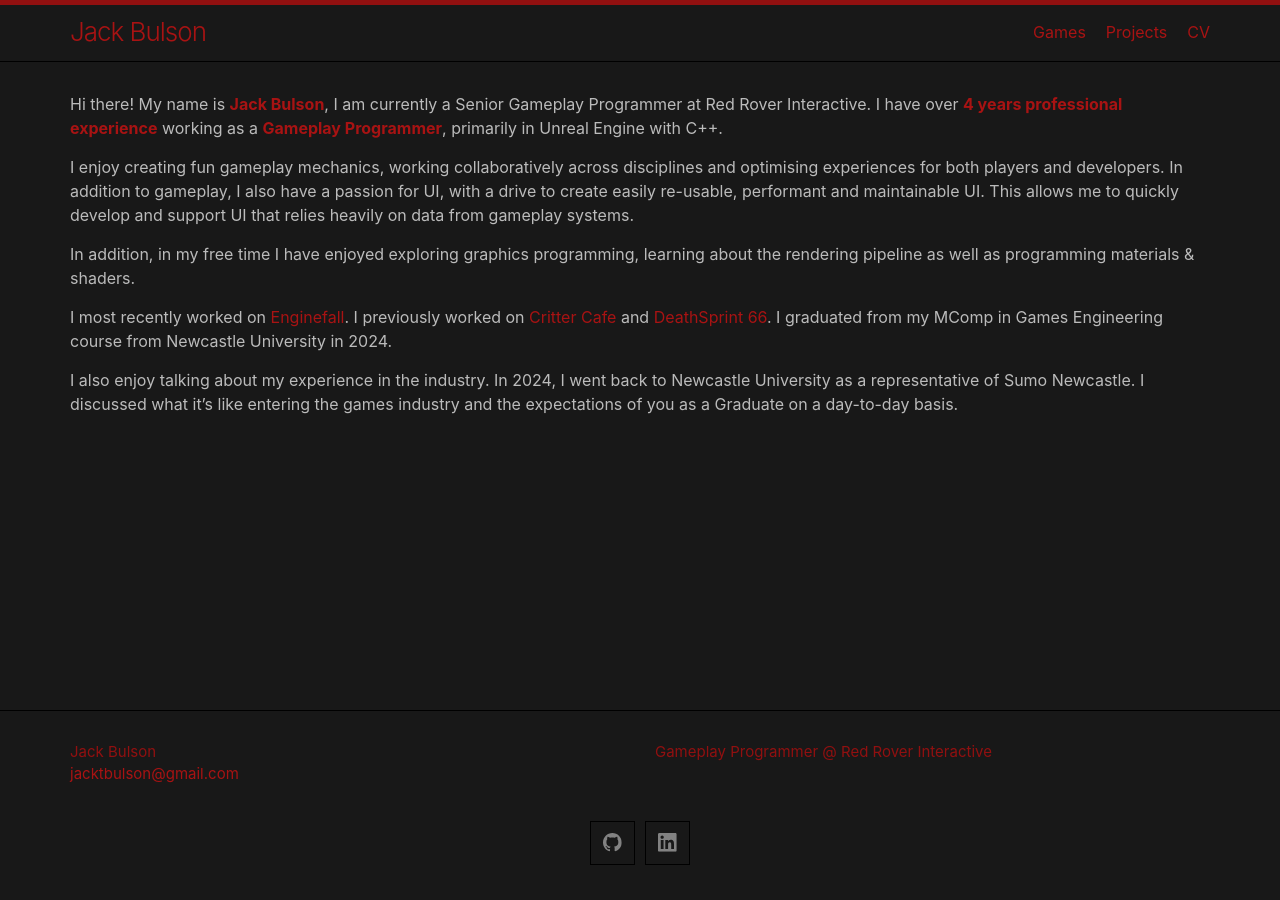
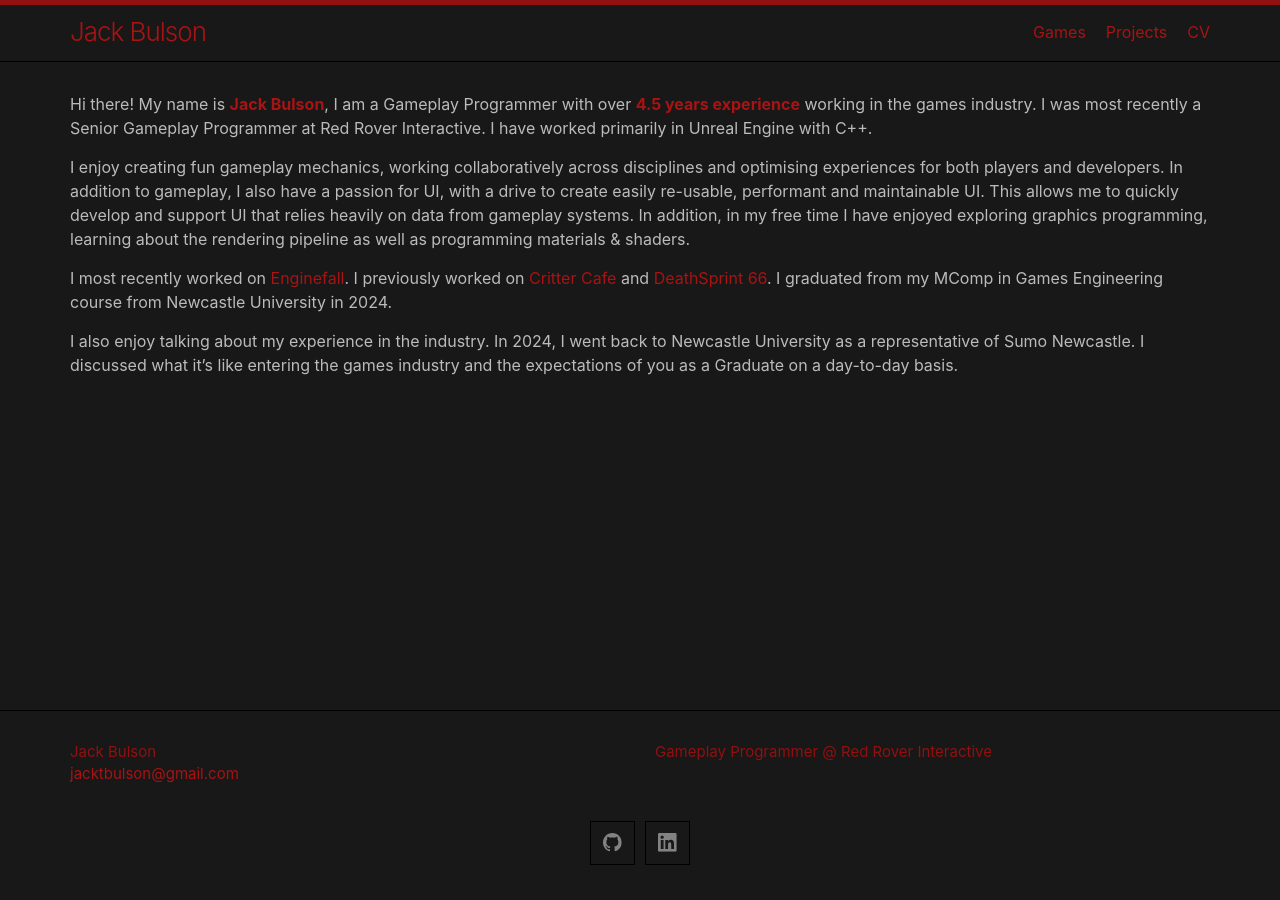
Before and after one commit to BulsonJ/personal_website, a Jekyll site: the page built from index.md, in a window 1280 px wide. Built offline with Jekyll 4.4.1, drawn with Linux system fonts in a browser that asks for light colours.

Commit message:
Update index.md

```diff
--- a/index.md
+++ b/index.md
@@ -2,11 +2,9 @@
 layout: home
 ---
 
-Hi there! My name is **Jack Bulson**, I am currently a Senior Gameplay Programmer at Red Rover Interactive. I have over **4 years professional experience** working as a **Gameplay Programmer**, primarily in Unreal Engine with C++.
+Hi there! My name is **Jack Bulson**, I am a Gameplay Programmer with over **4.5 years experience** working in the games industry. I was most recently a Senior Gameplay Programmer at Red Rover Interactive. I have worked primarily in Unreal Engine with C++.
 
-I enjoy creating fun gameplay mechanics, working collaboratively across disciplines and optimising experiences for both players and developers. In addition to gameplay, I also have a passion for UI, with a drive to create easily re-usable, performant and maintainable UI. This allows me to quickly develop and support UI that relies heavily on data from gameplay systems.
-
-In addition, in my free time I have enjoyed exploring graphics programming, learning about the rendering pipeline as well as programming materials & shaders.
+I enjoy creating fun gameplay mechanics, working collaboratively across disciplines and optimising experiences for both players and developers. In addition to gameplay, I also have a passion for UI, with a drive to create easily re-usable, performant and maintainable UI. This allows me to quickly develop and support UI that relies heavily on data from gameplay systems. In addition, in my free time I have enjoyed exploring graphics programming, learning about the rendering pipeline as well as programming materials & shaders.
 
 I most recently worked on [Enginefall]({% post_url 2025-04-15-enginefall %}). I previously worked on [Critter Cafe]({% post_url 2024-02-02-critter-cafe %}) and [DeathSprint 66]({% post_url 2023-02-01-deathsprint %}). I graduated from my MComp in Games Engineering course from Newcastle University in 2024.
 
```
